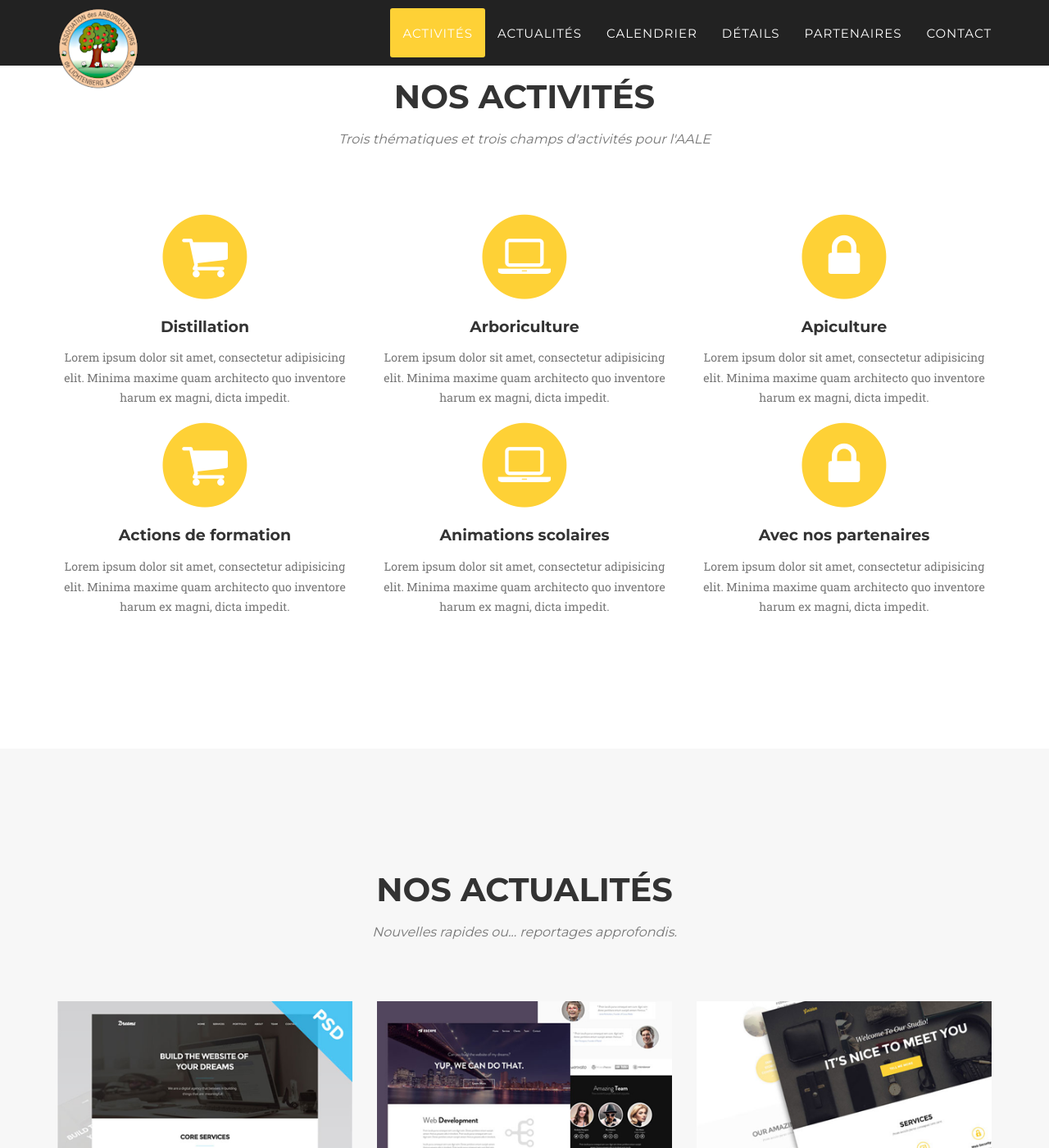
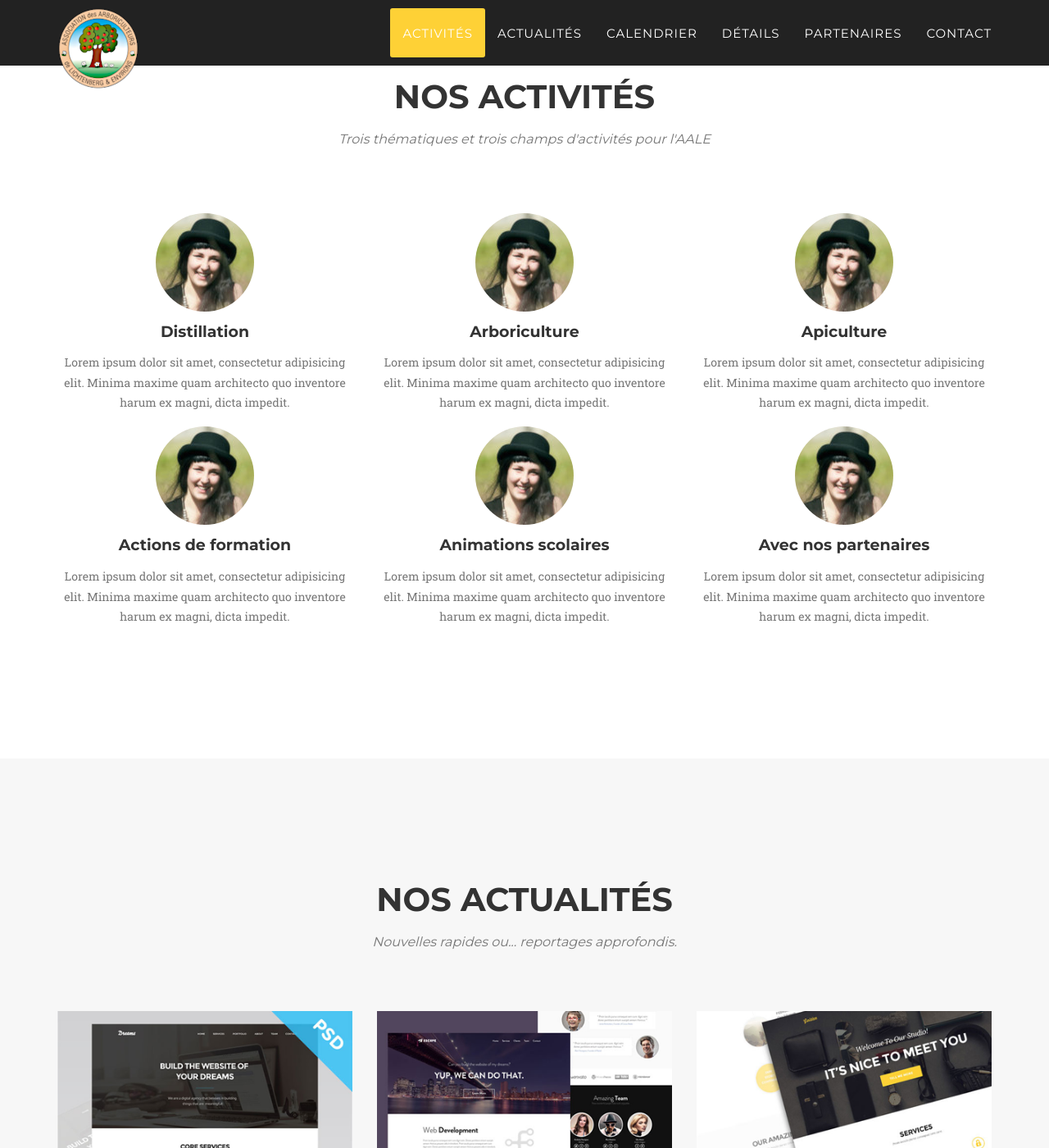
Before and after one commit to arboriculteurs/maquette, a Jekyll site: the page built from index.html, in a window 1280 px wide and 1400 px high, scrolled down 729 px. Shown: the whole window at 82% size. Built offline with Jekyll 4.4.1, drawn with Linux system fonts in a browser that asks for light colours; some web fonts are replaced.

Commit message:
MAJ page Activités - images neutres

```diff
--- a/_includes/css/agency.css
+++ b/_includes/css/agency.css
@@ -363,6 +363,11 @@ section h3.section-subheading {
 
 #partenaires .img-responsive {
     margin: 26px auto;
+  }
+
+
+#services .img-responsive {
+    margin: 6px auto;
   }
 
 #portfolio .portfolio-item {
--- a/_includes/services.html
+++ b/_includes/services.html
@@ -9,52 +9,34 @@
             </div>
             <div class="row text-center">
                 <div class="col-md-4">
-                    <span class="fa-stack fa-4x">
-                        <i class="fa fa-circle fa-stack-2x text-primary"></i>
-                        <i class="fa fa-shopping-cart fa-stack-1x fa-inverse"></i>
-                    </span>
+                    <img src="img/services/distillation.jpg" class="img-responsive img-circle" alt="Distillation">
                     <h4 class="service-heading">Distillation</h4>
                     <p class="text-muted">Lorem ipsum dolor sit amet, consectetur adipisicing elit. Minima maxime quam architecto quo inventore harum ex magni, dicta impedit.</p>
                 </div>
                 <div class="col-md-4">
-                    <span class="fa-stack fa-4x">
-                        <i class="fa fa-circle fa-stack-2x text-primary"></i>
-                        <i class="fa fa-laptop fa-stack-1x fa-inverse"></i>
-                    </span>
+                    <img src="img/services/arboriculture.jpg" class="img-responsive img-circle" alt="Distillation">
                     <h4 class="service-heading">Arboriculture</h4>
                     <p class="text-muted">Lorem ipsum dolor sit amet, consectetur adipisicing elit. Minima maxime quam architecto quo inventore harum ex magni, dicta impedit.</p>
                 </div>
                 <div class="col-md-4">
-                    <span class="fa-stack fa-4x">
-                        <i class="fa fa-circle fa-stack-2x text-primary"></i>
-                        <i class="fa fa-lock fa-stack-1x fa-inverse"></i>
-                    </span>
+                    <img src="img/services/apiculture.jpg" class="img-responsive img-circle" alt="Distillation">
                     <h4 class="service-heading">Apiculture</h4>
                     <p class="text-muted">Lorem ipsum dolor sit amet, consectetur adipisicing elit. Minima maxime quam architecto quo inventore harum ex magni, dicta impedit.</p>
                 </div>
             </div>
             <div class="row text-center">
                 <div class="col-md-4">
-                    <span class="fa-stack fa-4x">
-                        <i class="fa fa-circle fa-stack-2x text-primary"></i>
-                        <i class="fa fa-shopping-cart fa-stack-1x fa-inverse"></i>
-                    </span>
+                    <img src="img/services/formation.jpg" class="img-responsive img-circle" alt="Distillation">
                     <h4 class="service-heading">Actions de formation</h4>
                     <p class="text-muted">Lorem ipsum dolor sit amet, consectetur adipisicing elit. Minima maxime quam architecto quo inventore harum ex magni, dicta impedit.</p>
                 </div>
                 <div class="col-md-4">
-                    <span class="fa-stack fa-4x">
-                        <i class="fa fa-circle fa-stack-2x text-primary"></i>
-                        <i class="fa fa-laptop fa-stack-1x fa-inverse"></i>
-                    </span>
+                    <img src="img/services/ecole.jpg" class="img-responsive img-circle" alt="Distillation">
                     <h4 class="service-heading">Animations scolaires</h4>
                     <p class="text-muted">Lorem ipsum dolor sit amet, consectetur adipisicing elit. Minima maxime quam architecto quo inventore harum ex magni, dicta impedit.</p>
                 </div>
                 <div class="col-md-4">
-                    <span class="fa-stack fa-4x">
-                        <i class="fa fa-circle fa-stack-2x text-primary"></i>
-                        <i class="fa fa-lock fa-stack-1x fa-inverse"></i>
-                    </span>
+                    <img src="img/services/animations.jpg" class="img-responsive img-circle" alt="Distillation">
                     <h4 class="service-heading">Avec nos partenaires</h4>
                     <p class="text-muted">Lorem ipsum dolor sit amet, consectetur adipisicing elit. Minima maxime quam architecto quo inventore harum ex magni, dicta impedit.</p>
                 </div>
```
Also changed, not shown: img/services/animations.jpg (added), img/services/apiculture.jpg (added), img/services/arboriculture.jpg (added), img/services/distillation.jpg (added), img/services/ecole.jpg (added), img/services/formation.jpg (added).
